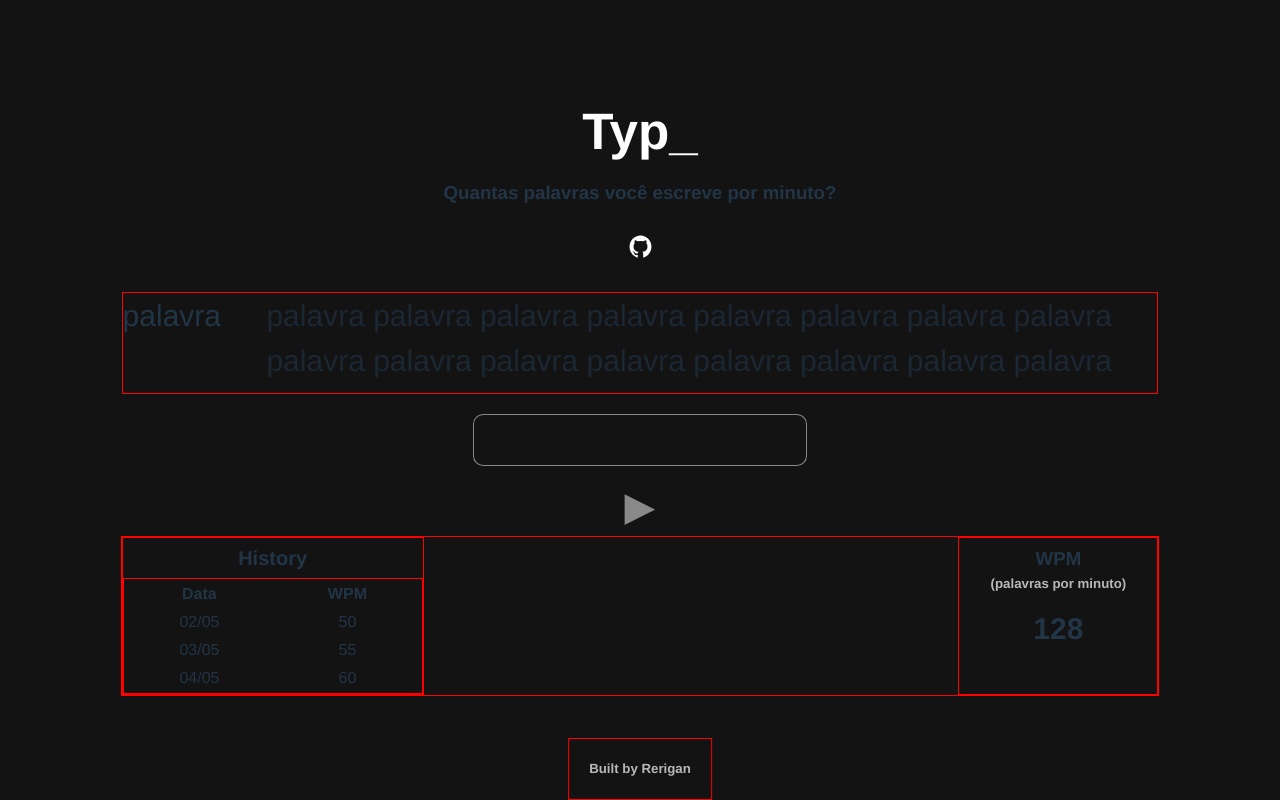
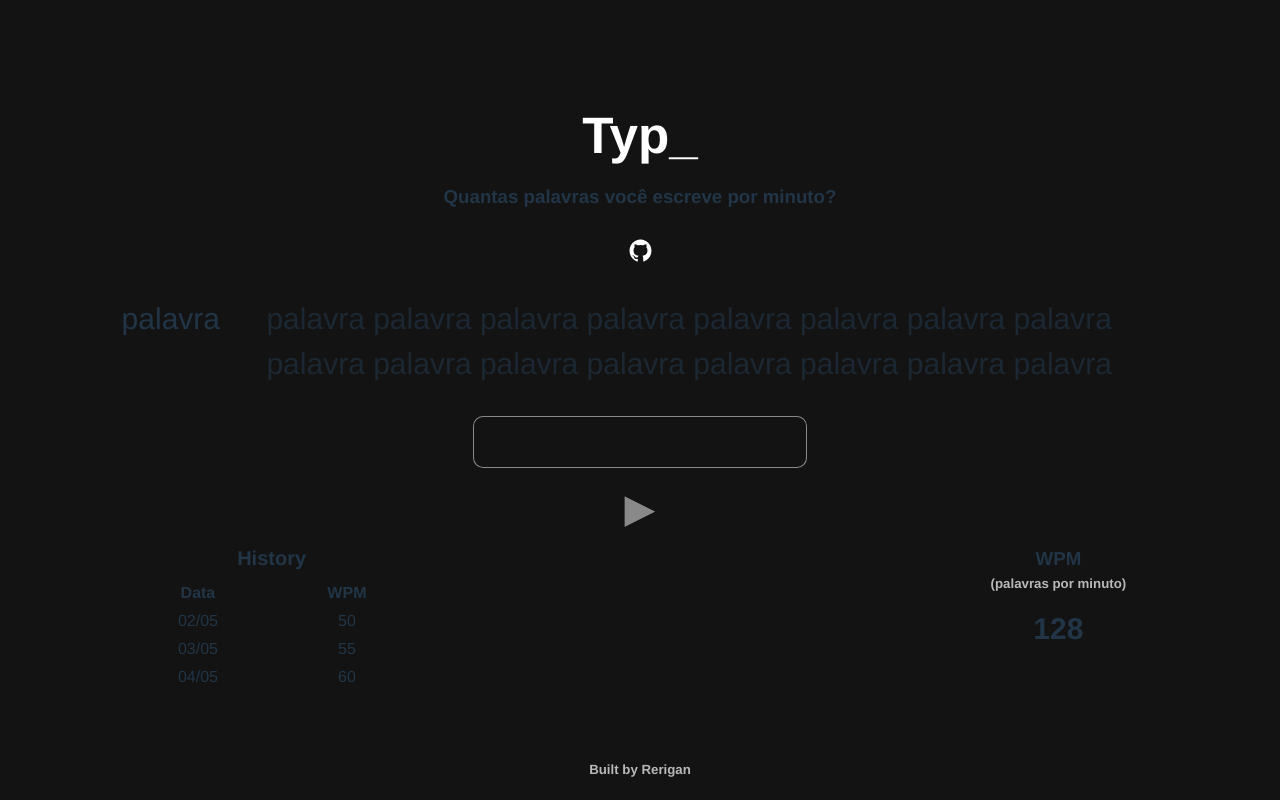
Before and after one commit to rerigan/typo, a React (Vite) app: page / in a window 1280 px wide. Built offline with nearby package versions, Linux system fonts and the light colour scheme.

Commit message:
visual ready

```diff
--- a/src/components/History.css
+++ b/src/components/History.css
@@ -5,20 +5,19 @@ ul {
 }
 
 .history {
-  border: 1px solid red;
+
   width: 300px;
 }
 .history-wpm {
   display: flex;
   justify-content: space-between;
-  border: 1px solid red;
+
   margin: 0 auto;
   max-width:90%;
 }
 
 .wpm {
 
-  border: 1px solid red;
   width: 200px;
   box-sizing: border-box;
   line-height: 5px;
@@ -38,7 +37,7 @@ h5 {
 }
 
 .footer {
-  border: 1px solid red;
+
   position:absolute;
   bottom: 0;
   left:50%;
--- a/src/components/TypingWindow.css
+++ b/src/components/TypingWindow.css
@@ -4,7 +4,6 @@
     margin-top:15px;
     margin-bottom:0;
     height:100px;
-    border:red 1px solid;
     overflow:hidden;
 
 }
```
